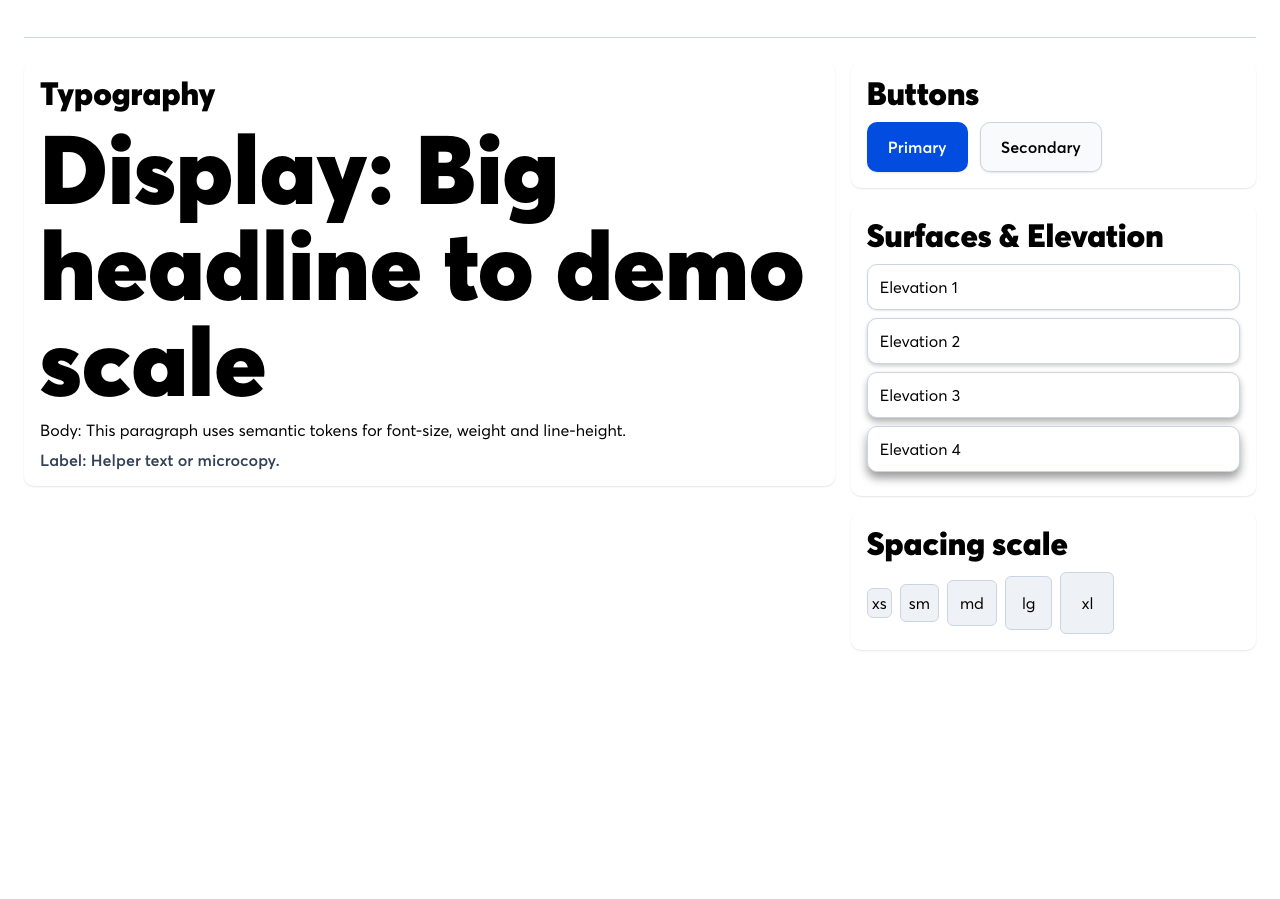
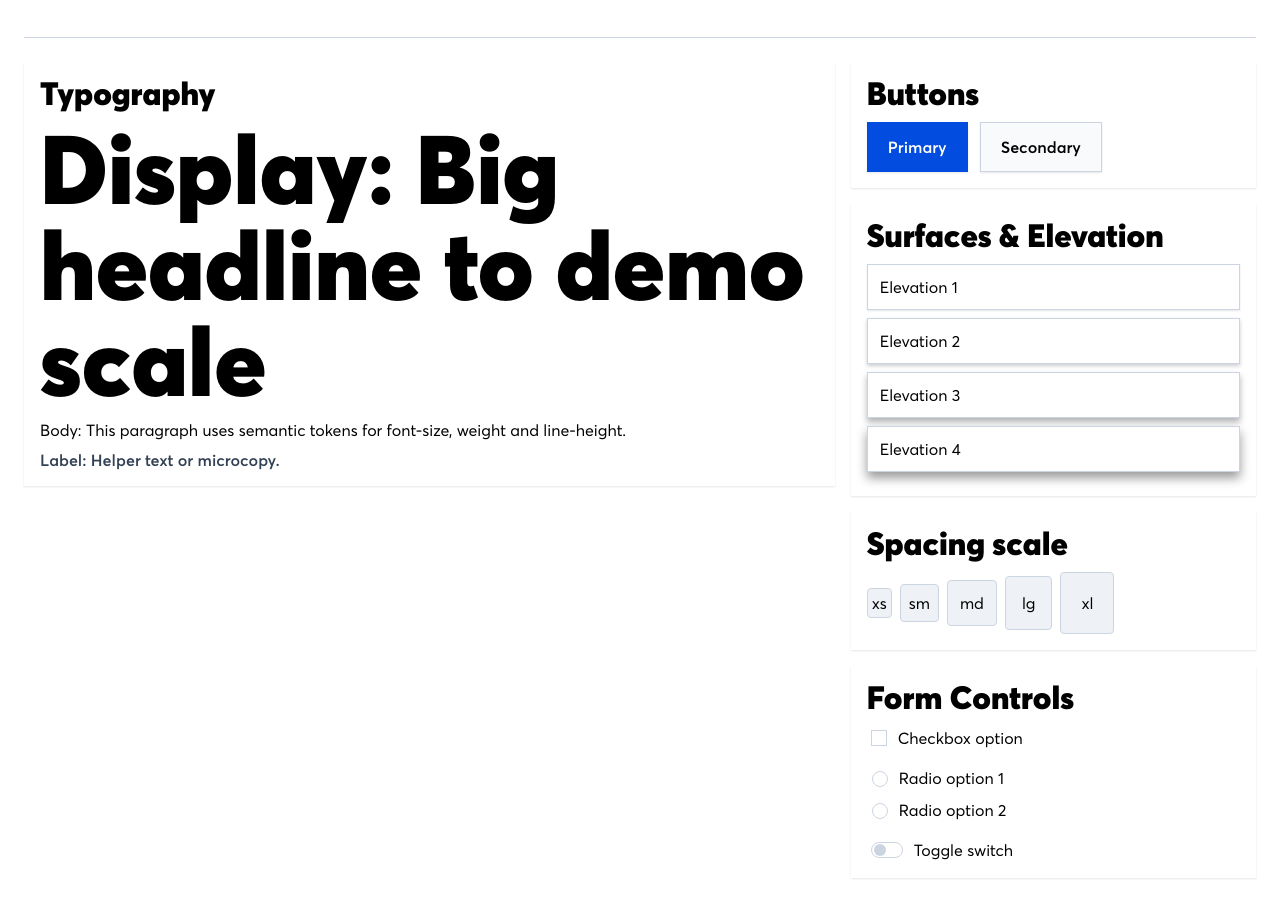
Before and after one commit to jamesodwyerGDS/design-tokens-poc-styled, a React (Vite) app: page / in a window 1280 px wide. Shown: the part 101-1000 px from the top of the page. Before the commit the page ends 800 px from the top, so only its background shows below. Built offline with nearby package versions, Linux system fonts and the light colour scheme.

Commit message:
feat: Add themeable form controls (Checkbox, Radio, Toggle) with demo in App

```diff
--- a/public/css/_variables-livenation.css
+++ b/public/css/_variables-livenation.css
@@ -18,6 +18,8 @@
   --core-space-5: 20px;
   --core-space-6: 24px;
   --core-radius-sm: 6px;
+  --core-radius-none: 0px;
+  --core-radius-xsm: 4px;
   --core-radius-md: 10px;
   --core-elevation-1: 0 1px 2px rgba(0,0,0,0.1);
   --core-elevation-2: 0 2px 4px rgba(0,0,0,0.2);
@@ -83,6 +85,10 @@
   --semantic-color-btn-fg: #ffffff;
   --semantic-color-btn-secondary-bg: #f8fafc;
   --semantic-color-btn-secondary-fg: #000000;
+  --semantic-color-form-control-bg: #ffffff;
+  --semantic-color-form-control-fg: #000000;
+  --semantic-color-form-control-border: #cbd5e1;
+  --semantic-color-form-control-checked: #ff1e1e;
   --semantic-typography-display-large: 900 96px/1 'Averta', sans-serif;
   --semantic-typography-display-medium: 900 72px/1 'Averta', sans-serif;
   --semantic-typography-display-small: 900 64px/1 'Averta', sans-serif;
@@ -108,7 +114,9 @@
   --space-4: 16px;
   --space-5: 20px;
   --space-6: 24px;
-  --radius-sm: 6px;
+  --radius-sm: 4px;
+  --radius-none: 0px;
+  --radius-xsm: 6px;
   --radius-md: 10px;
   --elevation-1: 0 1px 2px rgba(0,0,0,0.1);
   --elevation-2: 0 2px 4px rgba(0,0,0,0.2);
--- a/public/css/_variables-ticketmaster.css
+++ b/public/css/_variables-ticketmaster.css
@@ -18,6 +18,8 @@
   --core-space-5: 20px;
   --core-space-6: 24px;
   --core-radius-sm: 6px;
+  --core-radius-none: 0px;
+  --core-radius-xsm: 4px;
   --core-radius-md: 10px;
   --core-elevation-1: 0 1px 2px rgba(0,0,0,0.1);
   --core-elevation-2: 0 2px 4px rgba(0,0,0,0.2);
@@ -83,6 +85,10 @@
   --semantic-color-btn-fg: #ffffff;
   --semantic-color-btn-secondary-bg: #f8fafc;
   --semantic-color-btn-secondary-fg: #000000;
+  --semantic-color-form-control-bg: #ffffff;
+  --semantic-color-form-control-fg: #000000;
+  --semantic-color-form-control-border: #cbd5e1;
+  --semantic-color-form-control-checked: #024ddf;
   --semantic-typography-display-large: 900 96px/1 'Averta', sans-serif;
   --semantic-typography-display-medium: 900 72px/1 'Averta', sans-serif;
   --semantic-typography-display-small: 900 64px/1 'Averta', sans-serif;
@@ -108,7 +114,9 @@
   --space-4: 16px;
   --space-5: 20px;
   --space-6: 24px;
-  --radius-sm: 6px;
+  --radius-sm: 4px;
+  --radius-none: 0px;
+  --radius-xsm: 6px;
   --radius-md: 10px;
   --elevation-1: 0 1px 2px rgba(0,0,0,0.1);
   --elevation-2: 0 2px 4px rgba(0,0,0,0.2);
--- a/src/App.tsx
+++ b/src/App.tsx
@@ -5,6 +5,9 @@ import './base.css'
 import { Button } from './atoms/Button'
 import { Card } from './atoms/Card'
 import { DisplayText, TitleText, BodyText, LabelText } from './atoms/Text'
+import { Checkbox } from './atoms/Checkbox'
+import { Radio } from './atoms/Radio'
+import { Toggle } from './atoms/Toggle'
 
 type Theme = 'ticketmaster' | 'livenation'
 
@@ -88,6 +91,32 @@ export default function App() {
               <div className="box s-5">xl</div>
             </div>
           </Card>
+
+          <Card>
+            <TitleText>Form Controls</TitleText>
+            <div className="form-controls">
+              <label className="control-row">
+                <Checkbox />
+                <span>Checkbox option</span>
+              </label>
+
+              <div className="control-group">
+                <label className="control-row">
+                  <Radio name="choice" value="1" />
+                  <span>Radio option 1</span>
+                </label>
+                <label className="control-row">
+                  <Radio name="choice" value="2" />
+                  <span>Radio option 2</span>
+                </label>
+              </div>
+
+              <label className="control-row">
+                <Toggle />
+                <span>Toggle switch</span>
+              </label>
+            </div>
+          </Card>
         </div>
       </section>
     </div>
--- a/src/atoms/Button.tsx
+++ b/src/atoms/Button.tsx
@@ -2,7 +2,7 @@ import styled from "styled-components";
 
 export const Button = styled.button`
   padding: var(--core-space-4) var(--core-space-5);
-  border-radius: var(--core-radius-md);
+  border-radius: var(--core-radius-none);
   font: var(--semantic-typography-label-medium);
 
   background: var(--semantic-color-btn-bg);
--- a/src/atoms/Card.tsx
+++ b/src/atoms/Card.tsx
@@ -3,7 +3,7 @@ import styled from "styled-components";
 export const Card = styled.div`
   background: var(--color-surface);
   border: 1px solid var(--color-border);
-  border-radius: var(--radius-md);
+  border-radius: var(--radius-none);
   padding: var(--space-4);
   box-shadow: var(--elevation-1);
 `;
--- /dev/null
+++ b/src/atoms/Checkbox.tsx
@@ -0,0 +1,38 @@
+import styled from "styled-components";
+
+export const Checkbox = styled.input.attrs({ type: "checkbox" })`
+  appearance: none;
+  width: var(--core-space-4);
+  height: var(--core-space-4);
+  border: 1px solid var(--semantic-color-form-control-border);
+  border-radius: var(--semantic-radius-sm);
+  background: var(--semantic-color-form-control-bg);
+  cursor: pointer;
+  position: relative;
+
+  &:checked {
+    background: var(--semantic-color-form-control-checked);
+    border-color: var(--semantic-color-form-control-checked);
+
+    &::after {
+      content: "";
+      position: absolute;
+      left: 50%;
+      top: 45%;
+      transform: translate(-50%, -50%) rotate(45deg);
+      width: 4px;
+      height: 8px;
+      border: solid var(--semantic-color-form-control-bg);
+      border-width: 0 2px 2px 0;
+    }
+  }
+
+  &:hover {
+    border-color: var(--semantic-color-form-control-checked);
+  }
+
+  &:focus {
+    outline: 2px solid var(--semantic-color-form-control-checked);
+    outline-offset: 2px;
+  }
+`;
--- /dev/null
+++ b/src/atoms/Radio.tsx
@@ -0,0 +1,37 @@
+import styled from "styled-components";
+
+export const Radio = styled.input.attrs({ type: "radio" })`
+  appearance: none;
+  width: var(--core-space-4);
+  height: var(--core-space-4);
+  border: 1px solid var(--semantic-color-form-control-border);
+  border-radius: 50%;
+  background: var(--semantic-color-form-control-bg);
+  cursor: pointer;
+  position: relative;
+
+  &:checked {
+    border: 2px solid var(--semantic-color-form-control-checked);
+
+    &::after {
+      content: "";
+      position: absolute;
+      left: 50%;
+      top: 50%;
+      transform: translate(-50%, -50%);
+      width: calc(var(--core-space-4) - 12px);
+      height: calc(var(--core-space-4) - 12px);
+      background: var(--semantic-color-form-control-checked);
+      border-radius: 50%;
+    }
+  }
+
+  &:hover {
+    border-color: var(--semantic-color-form-control-checked);
+  }
+
+  &:focus {
+    outline: 2px solid var(--semantic-color-form-control-checked);
+    outline-offset: 2px;
+  }
+`;
--- /dev/null
+++ b/src/atoms/Toggle.tsx
@@ -0,0 +1,45 @@
+import styled from "styled-components";
+
+export const Toggle = styled.input.attrs({ type: "checkbox" })`
+  appearance: none;
+  width: calc(var(--core-space-4) * 2);
+  height: var(--core-space-4);
+  border: 1px solid var(--semantic-color-form-control-border);
+  border-radius: calc(var(--core-space-4) / 2);
+  background: var(--semantic-color-form-control-bg);
+  cursor: pointer;
+  position: relative;
+  transition: background 0.2s ease;
+
+  &::after {
+    content: "";
+    position: absolute;
+    left: 2px;
+    top: 50%;
+    transform: translateY(-50%);
+    width: calc(var(--core-space-4) - 4px);
+    height: calc(var(--core-space-4) - 4px);
+    background: var(--semantic-color-form-control-border);
+    border-radius: 50%;
+    transition: left 0.2s ease, background 0.2s ease;
+  }
+
+  &:checked {
+    background: var(--semantic-color-form-control-checked);
+    border-color: var(--semantic-color-form-control-checked);
+
+    &::after {
+      left: calc(100% - (var(--core-space-4) - 2px));
+      background: var(--semantic-color-form-control-bg);
+    }
+  }
+
+  &:hover {
+    border-color: var(--semantic-color-form-control-checked);
+  }
+
+  &:focus {
+    outline: 2px solid var(--semantic-color-form-control-checked);
+    outline-offset: 2px;
+  }
+`;
--- a/src/base.css
+++ b/src/base.css
@@ -96,7 +96,7 @@ body {
 .surface {
   background: var(--semantic-color-surface);
   border: 1px solid var(--semantic-color-border);
-  border-radius: var(--radius-md);
+  border-radius: var(--radius-none);
   padding: var(--space-3);
   margin-bottom: var(--space-2);
 }
@@ -112,3 +112,27 @@ body {
 .box.s-3 { padding: var(--space-3); }
 .box.s-4 { padding: var(--space-4); }
 .box.s-5 { padding: var(--space-5); }
+
+/* Form Controls */
+.form-controls {
+  display: flex;
+  flex-direction: column;
+  gap: var(--space-4);
+}
+
+.control-row {
+  display: flex;
+  align-items: center;
+  gap: var(--space-2);
+  cursor: pointer;
+}
+
+.control-group {
+  display: flex;
+  flex-direction: column;
+  gap: var(--space-2);
+}
+
+.control-row span {
+  font: var(--semantic-typography-body-regular-medium);
+}
```
Also changed, not shown: tokens/semantic.json (+16 -0 lines).
